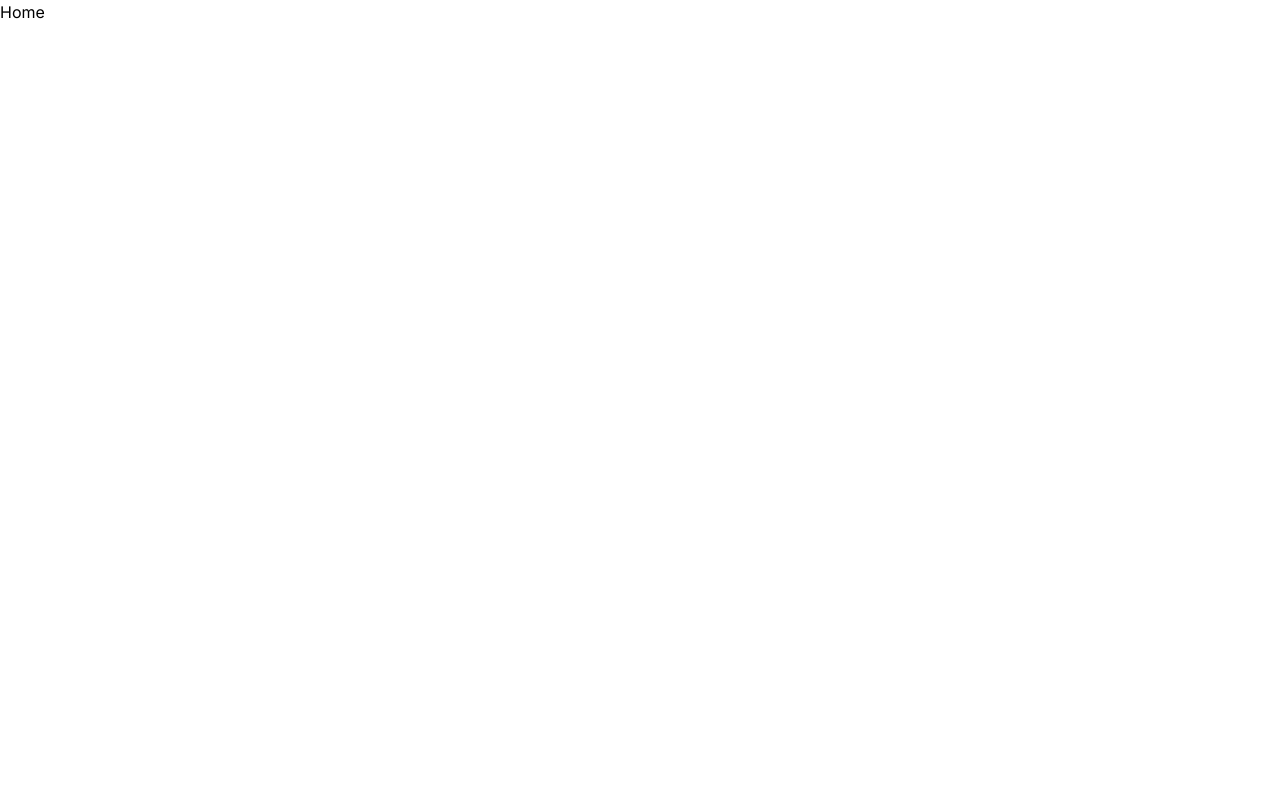
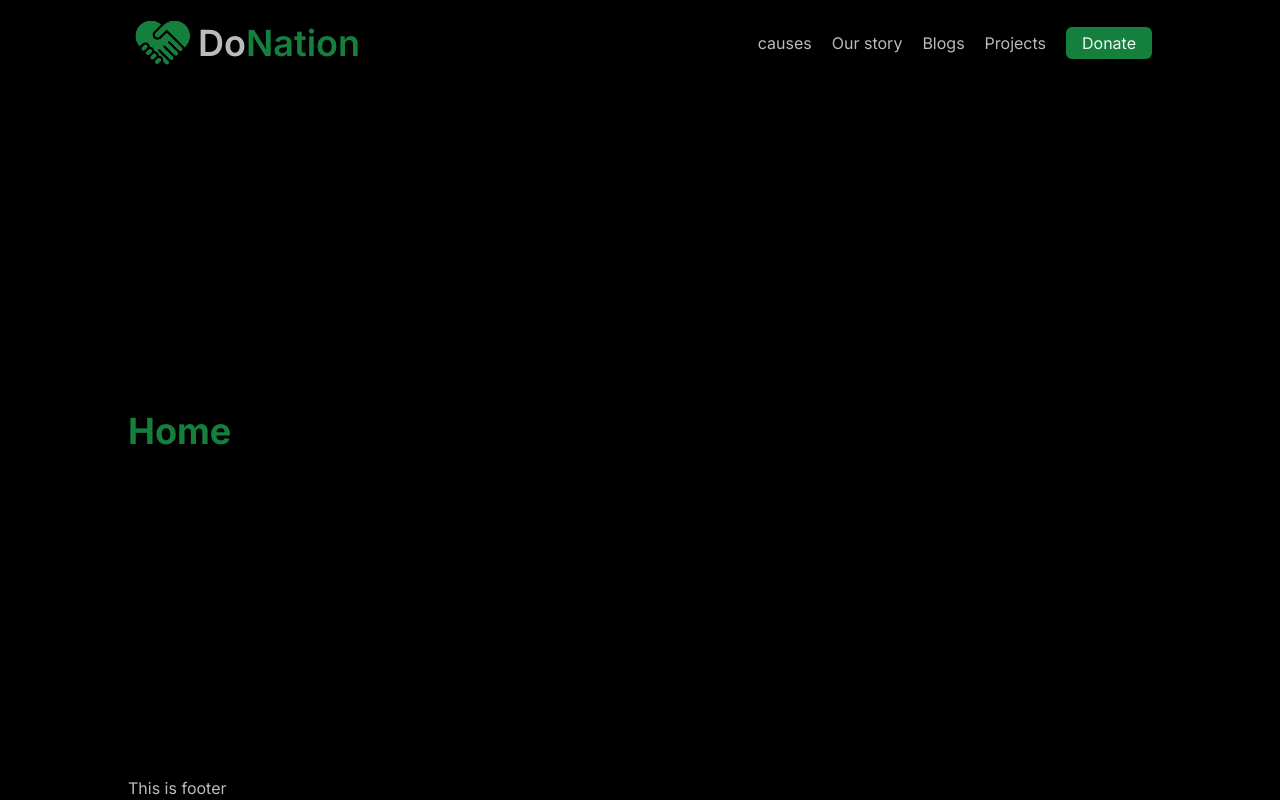
Before and after one commit to mahfuzurrahman01/donation_collection_app, a Next.js app: page / in a window 1280 px wide. Built offline with nearby package versions, Linux system fonts and the light colour scheme.

Commit message:
Navbar done, with responsive

```diff
--- a/package.json
+++ b/package.json
@@ -19,6 +19,7 @@
     "postcss": "8.4.25",
     "react": "18.2.0",
     "react-dom": "18.2.0",
+    "react-icons": "^4.10.1",
     "tailwindcss": "3.3.2",
     "typescript": "5.1.6"
   }
--- /dev/null
+++ b/src/app/blog/page.tsx
@@ -0,0 +1,9 @@
+const page = () => {
+  return (
+    <div>
+      <h1 className="text-4xl font-bold text-green-700">blog</h1>
+    </div>
+  );
+};
+
+export default page;
--- /dev/null
+++ b/src/app/causes/page.tsx
@@ -0,0 +1,9 @@
+const page = () => {
+  return (
+    <div>
+      <h1 className="text-4xl font-bold text-green-700">Causes</h1>
+    </div>
+  );
+};
+
+export default page;
--- a/src/app/layout.tsx
+++ b/src/app/layout.tsx
@@ -1,22 +1,41 @@
-import './globals.css'
-import type { Metadata } from 'next'
-import { Inter } from 'next/font/google'
-
-const inter = Inter({ subsets: ['latin'] })
+import "./globals.css";
+import type { Metadata } from "next";
+import { Inter } from "next/font/google";
+import Navbar from "../components/Navbar/navbar";
+import Footer from "@/components/Footer/footer";
+const inter = Inter({ subsets: ["latin"] });
 
 export const metadata: Metadata = {
-  title: 'Create Next App',
-  description: 'Generated by create next app',
-}
+  title: "Create Next App",
+  description: "Generated by create next app",
+};
 
 export default function RootLayout({
   children,
 }: {
-  children: React.ReactNode
+  children: React.ReactNode;
 }) {
+  const tailwindCss = "lg:w-[80%] md:w-[90%] w-[98%]";
+  const classes = inter.className;
+  const combinedClassName = `${tailwindCss} ${classes}`;
   return (
     <html lang="en">
-      <body className={inter.className}>{children}</body>
+      <body
+        className={combinedClassName}
+        style={{
+          background: "black",
+          display: "flex",
+          justifyContent: "space-between",
+          flexDirection: "column",
+          color: "#bbb",
+          minHeight: "100vh",
+          margin: "auto",
+        }}
+      >
+        <Navbar />
+        {children}
+        <Footer />
+      </body>
     </html>
-  )
+  );
 }
--- a/src/app/page.tsx
+++ b/src/app/page.tsx
@@ -3,7 +3,7 @@ import Image from "next/image";
 export default function Home() {
   return (
     <div>
-      <h1>Home</h1>
+      <h1 className="text-4xl font-bold text-green-700">Home</h1>
     </div>
   );
 }
--- /dev/null
+++ b/src/app/project/page.tsx
@@ -0,0 +1,9 @@
+const page = () => {
+  return (
+    <div>
+      <h1 className="text-4xl font-bold text-green-700">Project</h1>
+    </div>
+  );
+};
+
+export default page;
--- /dev/null
+++ b/src/app/story/page.tsx
@@ -0,0 +1,9 @@
+const page = () => {
+  return (
+    <div>
+      <h1 className="text-4xl font-bold text-green-700">Story</h1>
+    </div>
+  );
+};
+
+export default page;
--- /dev/null
+++ b/src/components/Footer/footer.tsx
@@ -0,0 +1,7 @@
+const Footer = () => {
+    return <div>
+      <h1>This is footer</h1>
+    </div>;
+  };
+
+  export default Footer;
--- /dev/null
+++ b/src/components/Navbar/navbar.tsx
@@ -0,0 +1,102 @@
+"use client";
+
+import Image from "next/image";
+import logo from "../../../public/logo.png";
+import Link from "next/link";
+import { AiOutlineMenu } from "react-icons/ai";
+import { HiXMark } from "react-icons/hi2";
+import React, { useState } from "react";
+const navbar = () => {
+  // eslint-disable-next-line react-hooks/rules-of-hooks
+  const [menuToggle, setMenuToggle] = useState(false);
+  return (
+    <div className="bg-black flex justify-between md:items-center items-start lg:py-3 py-2  relative">
+      {/* logo div  */}
+      <Link href="/">
+        <div className="flex items-center">
+          <Image src={logo} alt="logo" width={70} height={70} />
+          <p className="text-4xl font-semibold md:block hidden">
+            Do<span className="text-green-700">Nation</span>
+          </p>
+        </div>
+      </Link>
+      {/* navbar tab div for desktop */}
+      <div className="md:flex hidden items-center gap-5">
+        <Link
+          className="hover:text-green-700 duration-300 hover:font-semibold"
+          href="/causes"
+        >
+          causes
+        </Link>
+        <Link
+          className="hover:text-green-700 duration-300 hover:font-semibold"
+          href="/story"
+        >
+          Our story
+        </Link>
+        <Link
+          className="hover:text-green-700 duration-300 hover:font-semibold"
+          href="/blog"
+        >
+          Blogs
+        </Link>
+        <Link
+          className="hover:text-green-700 duration-300 hover:font-semibold"
+          href="/project"
+        >
+          Projects
+        </Link>
+        <button className="px-4 py-1 rounded-md bg-green-700 text-gray-100 hover:bg-green-800 duration-300">
+          Donate
+        </button>
+      </div>
+      {/* navbar tab div for mobile */}
+      {!menuToggle ? (
+        <AiOutlineMenu
+          onClick={() => setMenuToggle(true)}
+          className="text-4xl mr-1 font-bold mt-[5px] lg:hidden block"
+        />
+      ) : (
+        <HiXMark
+          onClick={() => setMenuToggle(false)}
+          className="text-4xl mr-1 font-bold mt-[5px] lg:hidden block"
+        />
+      )}
+      <div
+        className={`bg-green-700 w-full absolute p-4 m-0 top-20 flex lg:hidden flex-col gap-4 ${
+          menuToggle ? "translate-y-[0%]" : "translate-y-[-120%]"
+        } duration-500 -z-30`}
+      >
+        <Link
+          href="/causes"
+          className="border-b p-1 text-center hover:bg-black hover:text-green-700 hover:border-none rounded-md duration-300"
+        >
+          Causes
+        </Link>
+        <Link
+          href="/story"
+          className="border-b p-1 text-center hover:bg-black hover:text-green-700 hover:border-none rounded-md duration-300"
+        >
+          Our story
+        </Link>
+        <Link
+          href="blog"
+          className="border-b p-1 text-center hover:bg-black hover:text-green-700 hover:border-none rounded-md duration-300"
+        >
+          Blogs
+        </Link>
+        <Link
+          href="/project"
+          className="border-b p-1 text-center hover:bg-black hover:text-green-700 hover:border-none rounded-md duration-300"
+        >
+          Projects
+        </Link>
+        <button className="border-b p-1 text-center bg-white text-gray-400 hover:bg-black hover:text-green-700 hover:border-none rounded-md duration-300">
+          Donate
+        </button>
+      </div>
+    </div>
+  );
+};
+
+export default navbar;
```
Also changed, not shown: public/logo.png (added), 1 other file (tests, documents, lock files or other folders).
